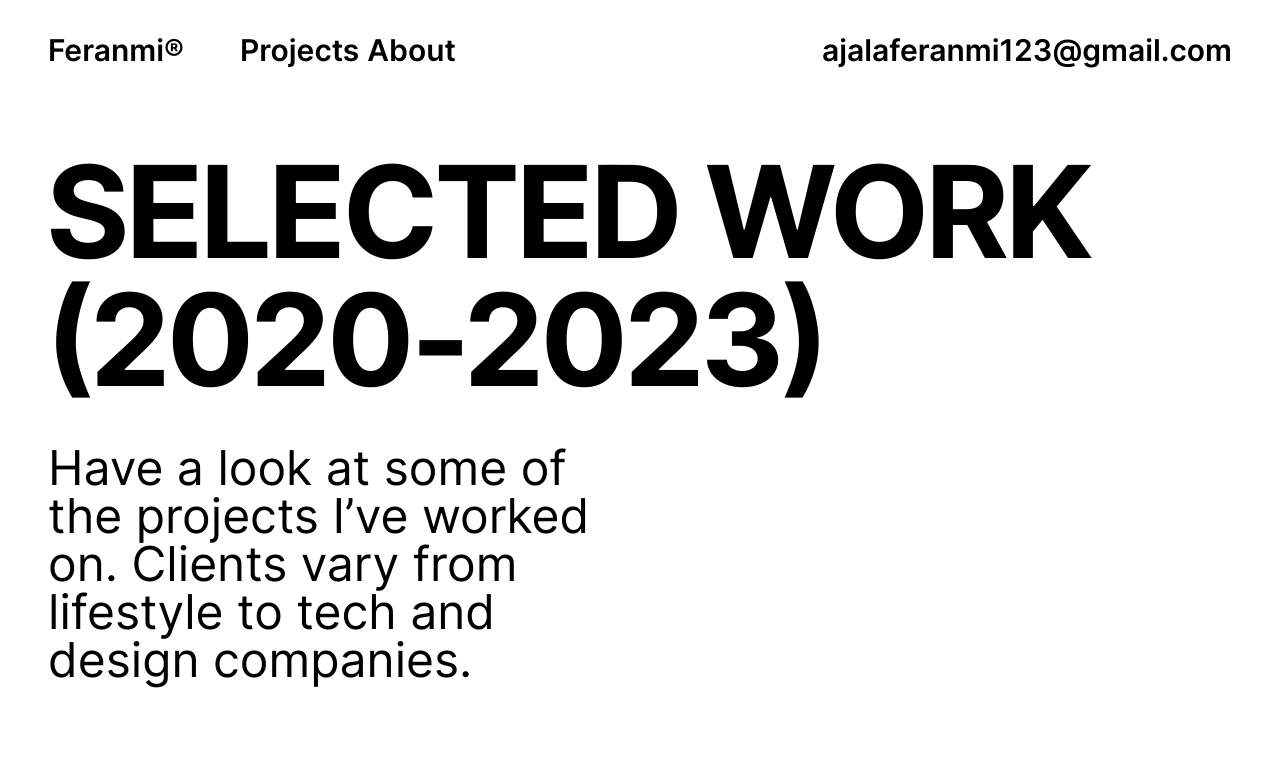
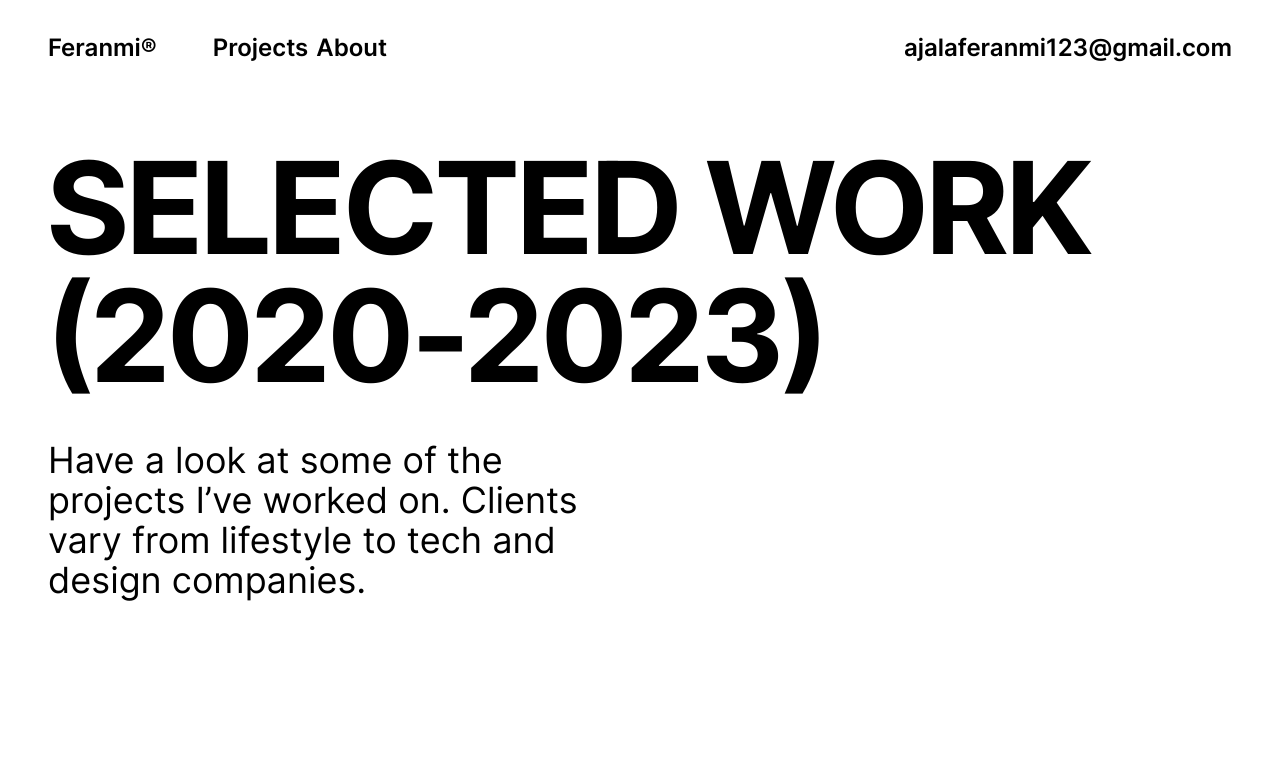
Before and after one commit to Eranmonnie/Me, a React (Vite) app: page / in a window 1280 px wide. Shown: the top 774 px of the page. Built offline with nearby package versions, Linux system fonts and the light colour scheme.

Commit message:
resizing

```diff
--- a/src/components/Navbar.tsx
+++ b/src/components/Navbar.tsx
@@ -4,20 +4,20 @@ import { Link } from "react-router-dom";
 const Navbar = () => {
   return (
     <div className="flex justify-between md:justify-normal gap-14">
-      <Link to="/" className="text-lg font-inter-semibold lg:text-3xl">
+      <Link to="/" className="text-lg font-inter-semibold lg:text-2xl">
         Feranmi&reg;
       </Link>
       <div>
-        <Link to="/" className="text-lg font-inter-semibold lg:text-3xl">
+        <Link to="/" className="text-lg font-inter-semibold lg:text-2xl">
           Projects
         </Link>
-        <Link to="/" className="text-lg ml-2 font-inter-semibold lg:text-3xl">
+        <Link to="/" className="text-lg ml-2 font-inter-semibold lg:text-2xl">
           About
         </Link>
       </div>
       <Link
         to="/"
-        className="text-lg font-inter-semibold hidden md:inline-flex ml-auto lg:text-3xl"
+        className="text-lg font-inter-semibold hidden md:inline-flex ml-auto lg:text-2xl"
       >
         ajalaferanmi123@gmail.com
       </Link>
--- a/src/pages/Home.tsx
+++ b/src/pages/Home.tsx
@@ -12,7 +12,7 @@ function Home() {
           (2020-2023)
         </h1>
       </div>
-      <p className="mt-5 text-xl text-left lg:text-5xl lg:w-[50%] lg:mt-10 ">
+      <p className="mt-5 text-xl text-left lg:text-4xl lg:w-[50%] lg:mt-10 ">
       Have a look at some of the projects I’ve worked on. Clients vary from lifestyle to tech and design companies.
       </p>
       <Works name ={`Nerflix`} year={`2023`} />
@@ -22,10 +22,10 @@ function Home() {
 
       <div className="flex flex-col gap-2 pt-10 lg:flex-row lg:gap-[20%] lg:mt-64">
       <h2 className="text-xl text-left lg:text-2xl">(002)</h2>
-        <div className="lg:w-[45%]">
+        <div className="lg:w-[55%]">
         <h2 className="text-xl text-left lg:text-4xl">Looking to grow your business through the power of great digital design?</h2>
         <h2 className="text-xl mt-5 text-left lg:text-4xl">Reach out to get the conversation started about your digital design needs.</h2>
-        <button className="py-5 mt-16 px-7 border rounded-full w-[300px]">ajalaferanmi123@gmail.com</button>
+        <button className="py-5 mt-16 px-7 border rounded-full w-[300px] lg:w-[320px] lg:text-xl">ajalaferanmi123@gmail.com</button>
         </div>
 
       </div>
```
